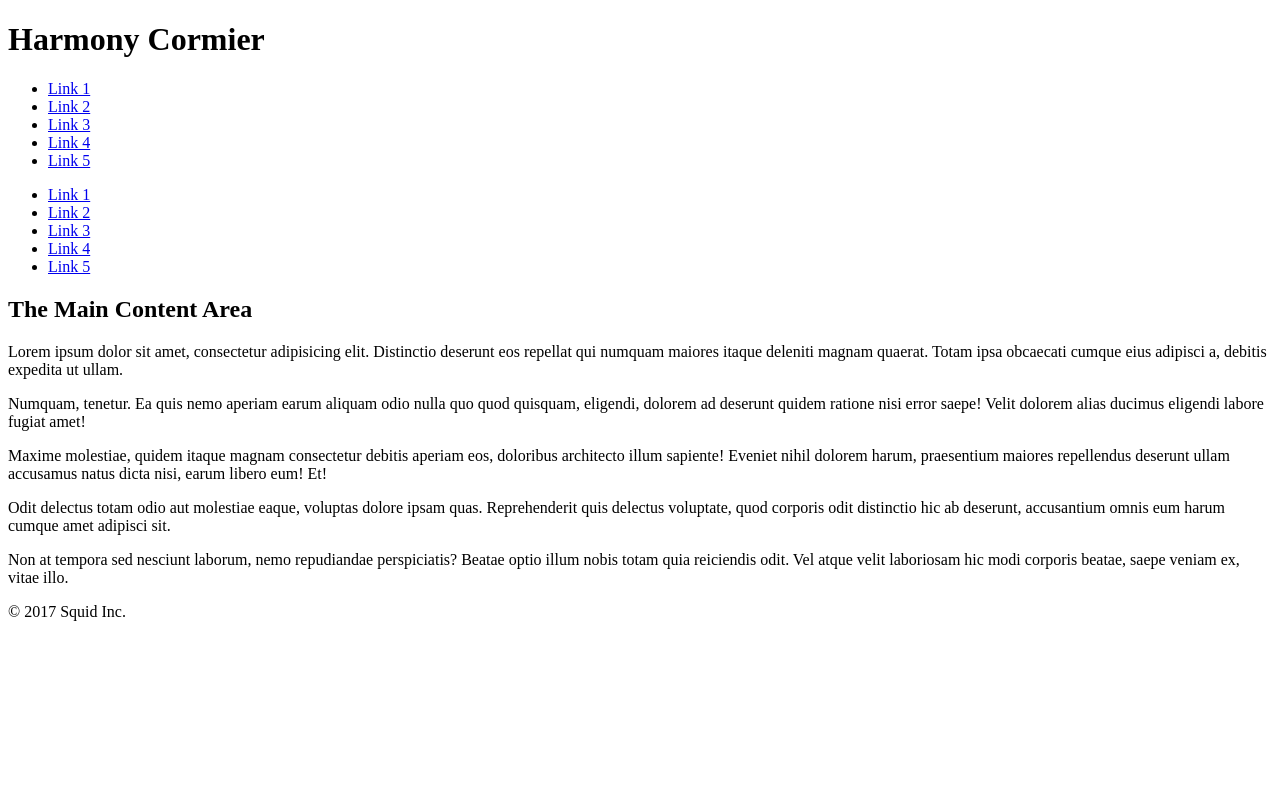
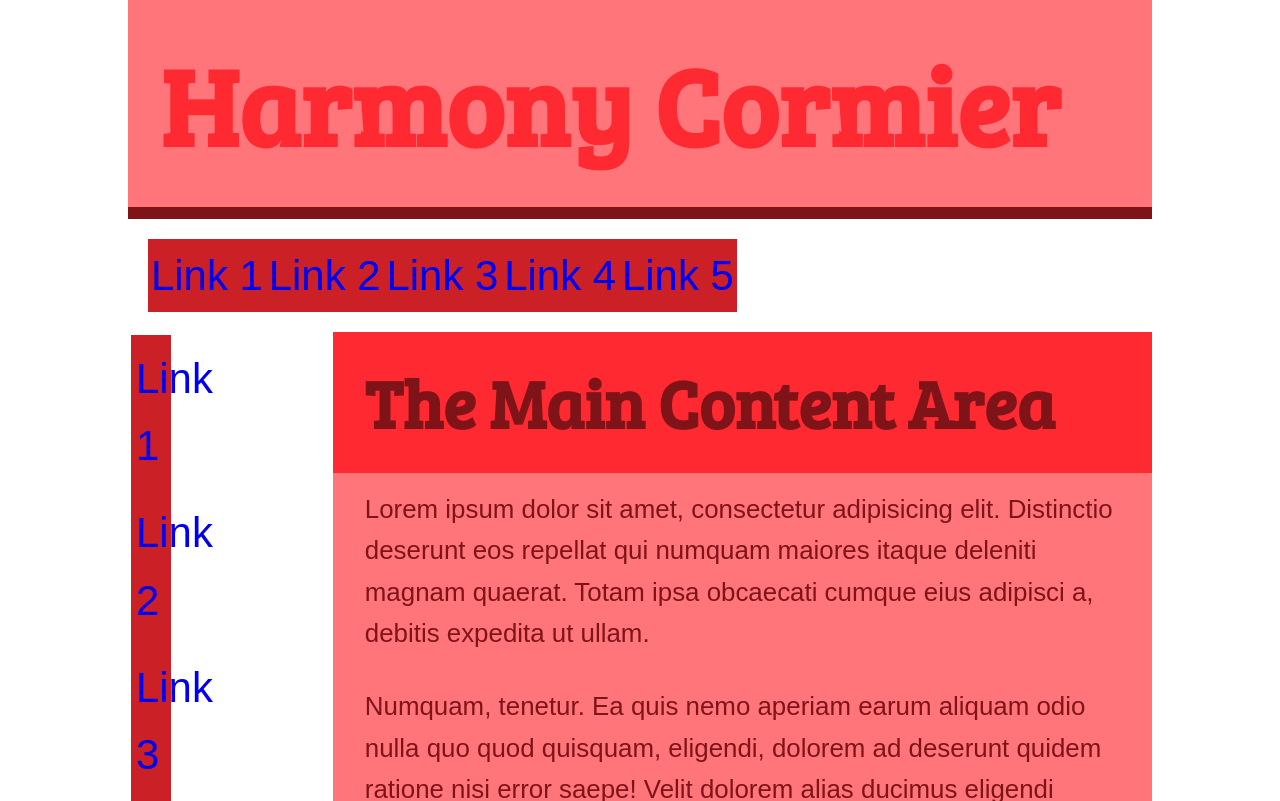
Before and after one commit to corm0104/navmenu, a plain HTML site: page index.html in a window 1280 px wide. Shown: the top 801 px of the page. Drawn offline with Linux system fonts and the light colour scheme; the site is published under a folder, as on GitHub Pages, so addresses that start at the root find nothing; a web font is replaced by a local one.

Commit message:
Update index.html

```diff
--- a/index.html
+++ b/index.html
@@ -6,7 +6,7 @@
     <link rel="stylesheet"
       href="https://fonts.googleapis.com/css?family=Bree+Serif|Microsoft+Sans+Serif|MS+Reference">
     <title>MAD9013 Nav Menu Styling</title>
-    <link rel="stylesheet" href="/CSS/menu.css"/>
+    <link rel="stylesheet" href="./CSS/menu.css"/>
 </head>
 <body>
     <div class="wrapper">
```
